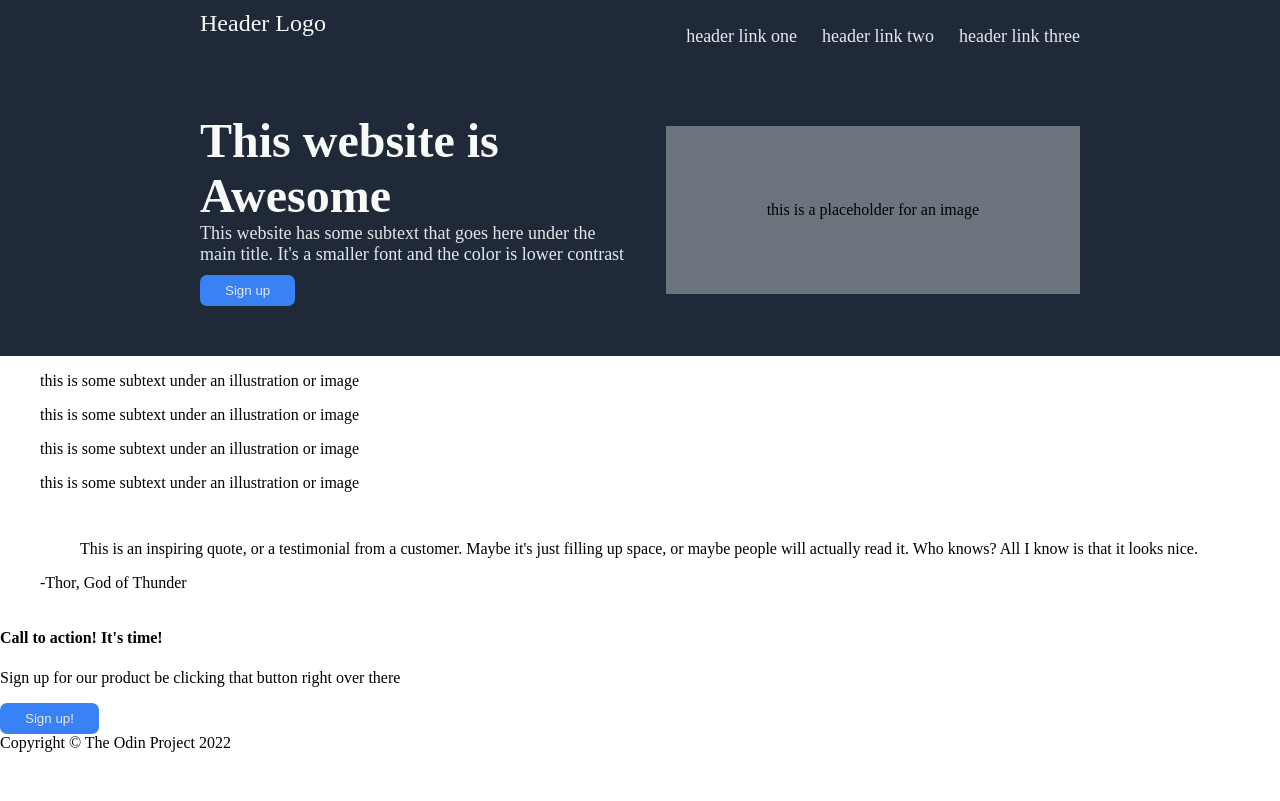
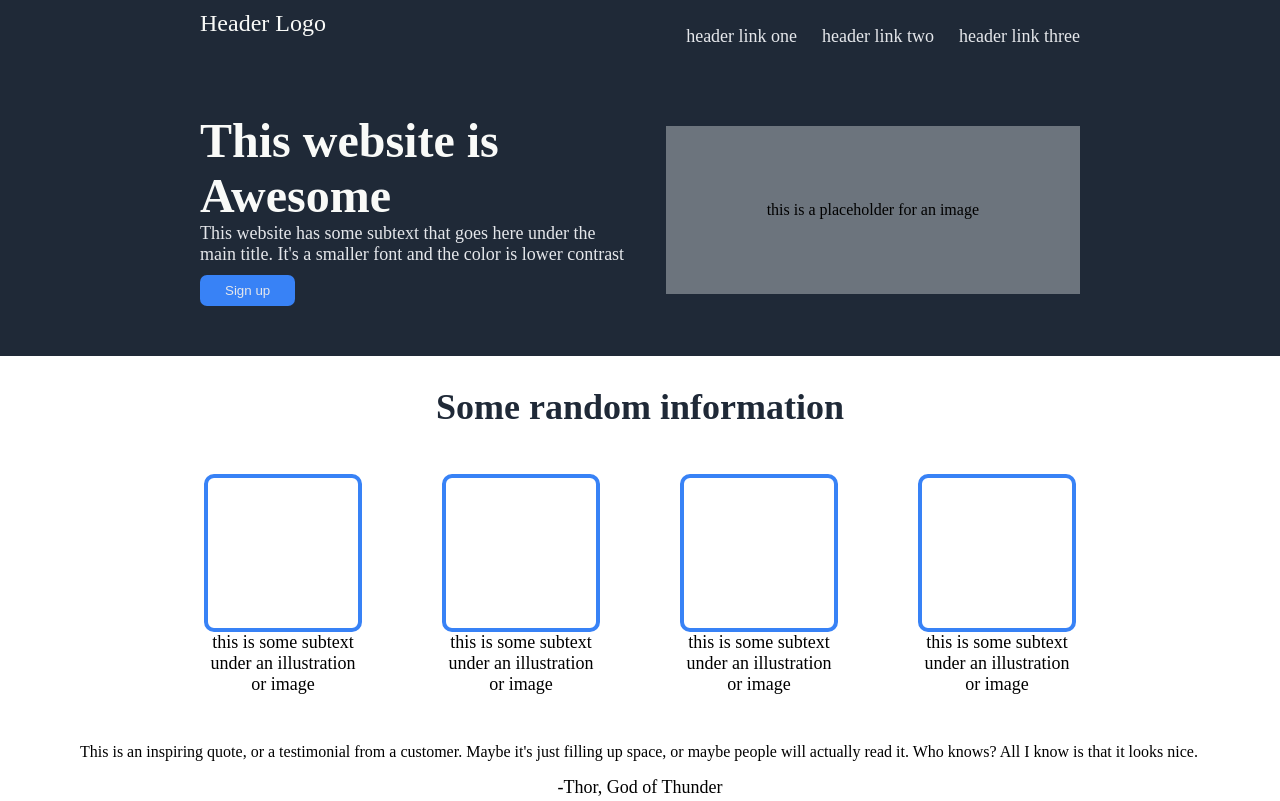
Before and after one commit to nkzro/Landing-Page, a plain HTML site: page index.html in a window 1280 px wide. Shown: the top 801 px of the page. Drawn offline with Linux system fonts and the light colour scheme.

Commit message:
Completed random info styling

```diff
--- a/index.html
+++ b/index.html
@@ -30,21 +30,22 @@
         </main>
     </div>
 
+    <h2>Some random information</h2>
     <div id="random-info">
-        <figure id="info-1" class="info">
-            <div alt="illustration of info 1">
+        <figure id="info-1">
+            <div alt="illustration of info 1" class="info"></div>
             <figcaption>this is some subtext under an illustration or image</figcaption>
         </figure>
-        <figure id="info-2" class="info">
-            <div alt="illustration of info 2"></div>
+        <figure id="info-2">
+            <div alt="illustration of info 2" class="info"></div>
             <figcaption>this is some subtext under an illustration or image</figcaption>
         </figure>
-        <figure id="info-3" class="info">
-            <div alt="illustration of info 3"></div>
+        <figure id="info-3">
+            <div alt="illustration of info 3" class="info"></div>
             <figcaption>this is some subtext under an illustration or image</figcaption>
         </figure>
-        <figure id="info-4" class="info">
-            <div alt="illustration of info 4"> </div>
+        <figure id="info-4">
+            <div alt="illustration of info 4" class="info"></div>
             <figcaption>this is some subtext under an illustration or image</figcaption>
         </figure>
     </div>
--- a/styles.css
+++ b/styles.css
@@ -76,3 +76,39 @@
 }
 
 /* Random-info styling */
+#random-info {
+    display: flex;
+    justify-content: center;
+    padding: 0 200px;
+}
+
+h2 {
+    font-size: 36px;
+    font-weight: bolder;
+    color: #1f2937;
+    text-align: center;
+}
+
+.info {
+    border: solid 4px;
+    border-color: #3882f6;
+    border-radius: 10px;
+    width: 150px;
+    height: 150px;
+}
+
+#info-1, #info-2, #info-3, #info-4 {
+    display: flex;
+    flex-direction: column;
+    justify-content: center;
+    align-items: center;
+}
+
+figcaption {
+    text-align: center;
+    font-size: 18px;
+}
+
+figure {
+    justify-self: center;
+}
```
